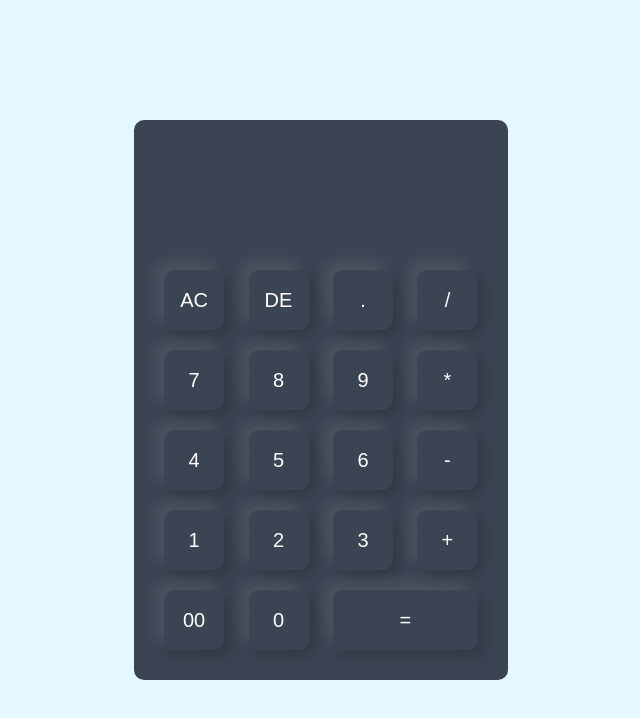
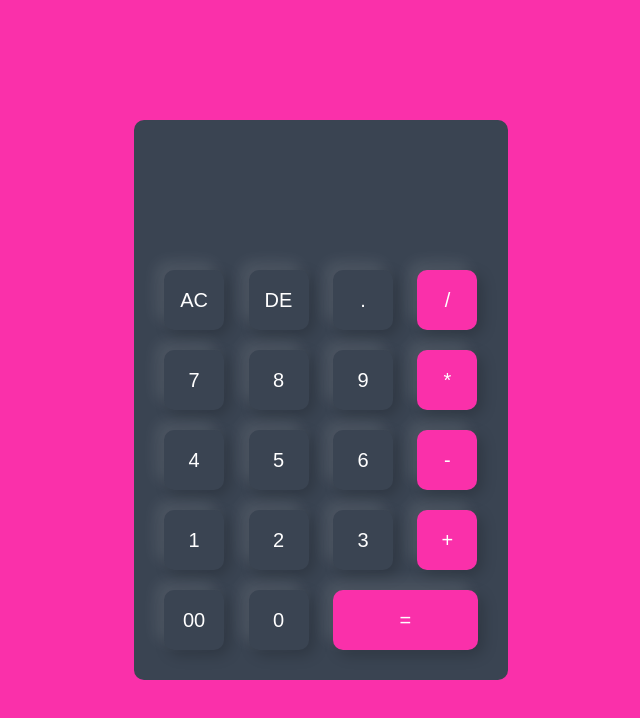
Before and after one commit to nischay9817/simple-calculator, a plain HTML site: page index.html in a window 1280 px wide. Shown: the whole page, without its empty margins (319-959 px from the left). Drawn offline with Linux system fonts and the light colour scheme.

Commit message:
calculator

```diff
--- a/index.css
+++ b/index.css
@@ -7,7 +7,7 @@
 .container{
     width: 100%;
     height: 100vh;
-    background: #e3f9ff;
+    background: #FA30AA;
     display: flex;
     align-items: center;
     justify-content: center;
--- a/index.html
+++ b/index.html
@@ -17,30 +17,30 @@
                     <input type="button" value="AC" onclick="display.value =' '">
                     <input type="button" value="DE" onclick="display.value= display.value.slice(0,-1)">
                     <input type="button" value="." onclick="display.value +='.'">
-                    <input type="button" value="/" onclick="display.value += '/'">
+                    <input type="button" value="/" onclick="display.value += '/'" style="background-color: #FA30AA;">
                 </div>
                 <div>
                     <input type="button" value="7" onclick="display.value += '7'">
                     <input type="button" value="8" onclick="display.value += '8'">
                     <input type="button" value="9" onclick="display.value += '9'">
-                    <input type="button" value="*" onclick="display.value += '*'">
+                    <input type="button" value="*" onclick="display.value += '*'" style="background-color: #FA30AA;">
                 </div>
                 <div>
                     <input type="button" value="4" onclick="display.value += '4'">
                     <input type="button" value="5" onclick="display.value += '5'">
                     <input type="button" value="6" onclick="display.value += '6'">
-                    <input type="button" value="-" onclick="display.value += '-'">
+                    <input type="button" value="-" onclick="display.value += '-'" style="background-color: #FA30AA;">
                 </div>
                 <div>
                     <input type="button" value="1" onclick="display.value += '1'">
                     <input type="button" value="2" onclick="display.value += '2'">
                     <input type="button" value="3" onclick="display.value +='3'">
-                    <input type="button" value="+" onclick="display.value +='+'">
+                    <input type="button" value="+" onclick="display.value +='+'" style="background-color: #FA30AA;">
                 </div>
                 <div>
                     <input type="button" value="00" onclick="display.value +='00'">
                     <input type="button" value="0" onclick="display.value +='0'">
-                    <input type="button" value="=" class="equal" onclick ="display.value = eval(display.value)">
+                    <input type="button" value="=" class="equal" onclick ="display.value = eval(display.value)" style="background-color: #FA30AA;">
                 </div>
             </form>
         </div>
```
